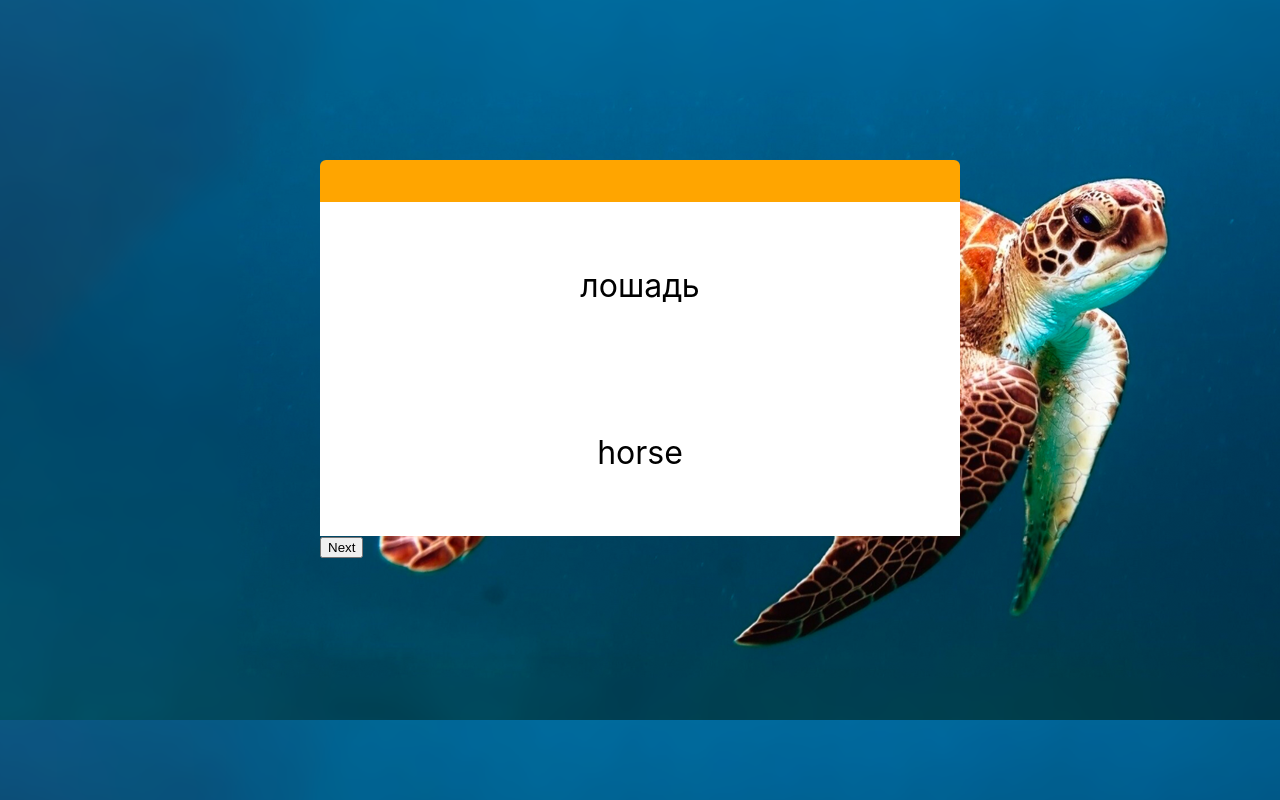
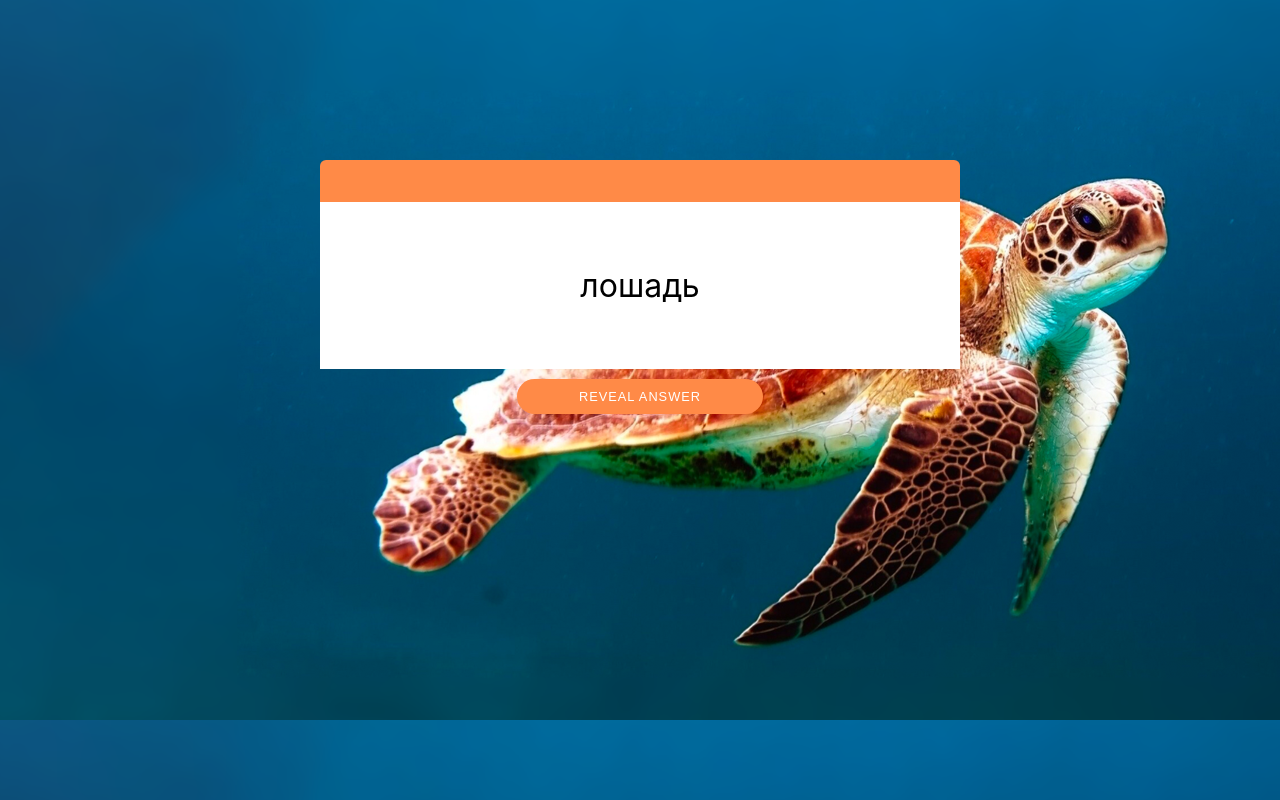
Before and after one commit to Xaba73/remember_me, a React (Create React App) app: page /words in a window 1280 px wide. Built offline with nearby package versions, Linux system fonts and the light colour scheme.

Commit message:
feature: реализовал логику показа карточек

```diff
--- a/src/components/Word.js
+++ b/src/components/Word.js
@@ -5,13 +5,17 @@ const DUMMY_WORD = [
   { russian: 'машина', english: 'car' },
   { russian: 'красный', english: 'red' },
   { russian: 'медведь', english: 'bear' },
+  { russian: 'Явно', english: 'explicitly' },
+  { russian: 'Оказывается', english: 'it turns out' },
+  { russian: 'уязвимый', english: 'vulnerable' },
+  { russian: 'Хотя, однако', english: 'though' },
+  { russian: 'Довольно, вполне', english: 'quite' },
 ];
 
 function arrayShuffle(array) {
   if (!Array.isArray(array)) {
     throw new TypeError(`Expected an array, got ${typeof array}`);
   }
-
   array = [...array];
 
   for (let index = array.length - 1; index > 0; index--) {
@@ -24,19 +28,39 @@ function arrayShuffle(array) {
 
 const Word = () => {
   const [wordArray, setWordArray] = useState(DUMMY_WORD);
+  const [showAnswer, setShowAnswer] = useState(false);
 
   const shuffleWordHandler = () => {
     setWordArray(arrayShuffle(DUMMY_WORD));
+    setShowAnswer(!showAnswer);
+  };
+  const revealAnswerHandler = () => {
+    setShowAnswer(!showAnswer);
   };
 
+  let wordButton = (
+    <button className={styles.button} onClick={shuffleWordHandler}>
+      Next
+    </button>
+  );
+  if (showAnswer === false) {
+    wordButton = (
+      <button className={styles.button} onClick={revealAnswerHandler}>
+        Reveal answer
+      </button>
+    );
+  }
   return (
     <div className={styles.container}>
       <header></header>
       <div className={styles.wrapper}>
         <p className={styles.word_main}>{wordArray[0].russian}</p>
-        <p className={styles.word_main}>{wordArray[0].english}</p>
+        {showAnswer && (
+          <p className={styles.word_main}>{wordArray[0].english}</p>
+        )}
       </div>
-      <button onClick={shuffleWordHandler}>Next</button>
+      {showAnswer && wordButton}
+      {!showAnswer && wordButton}
     </div>
   );
 };
--- a/src/components/Word.module.css
+++ b/src/components/Word.module.css
@@ -1,6 +1,6 @@
 header {
     height: 42px;
-    background-color: orange;
+    background-color: #FF8A47;
     border-radius: 6px 6px 0 0;
     font-size: 14px;
 
@@ -32,3 +32,20 @@ header {
     padding-top: 1em;
     padding-bottom: 1em;
 }
+
+.button {
+    width: calc(calc(calc(80vh - 114px - 54px - 10vh - 24px) * 1.33333333) * 0.5);
+    margin: 10px auto;
+    display: block;
+    background-color: #FF8A47;
+    border-color: transparent;
+    border-radius: 30px;
+    padding: 8px 0 8px 0;
+    color: #fff;
+    cursor: pointer;
+    font-weight: 300;
+    letter-spacing: 1px;
+    text-align: center;
+    text-transform: uppercase;
+    font-size: 0.8em;
+}
```
